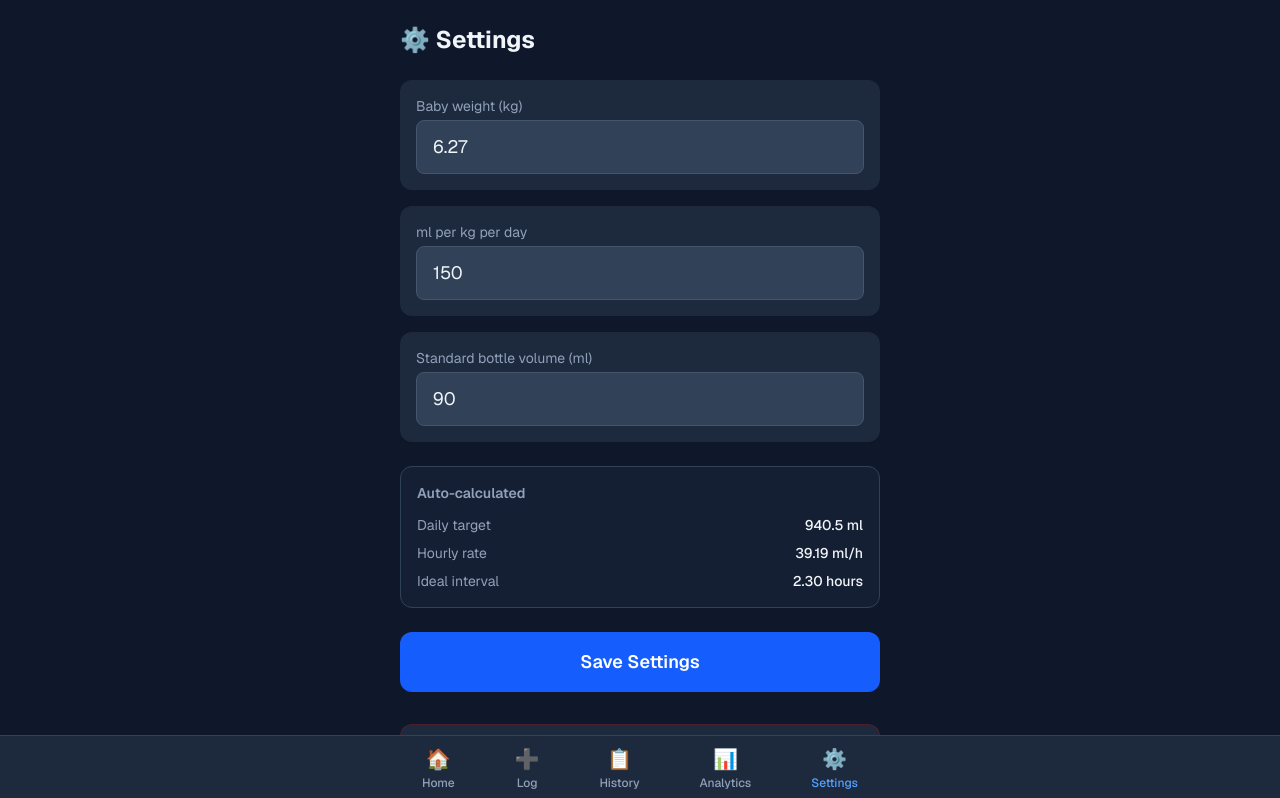
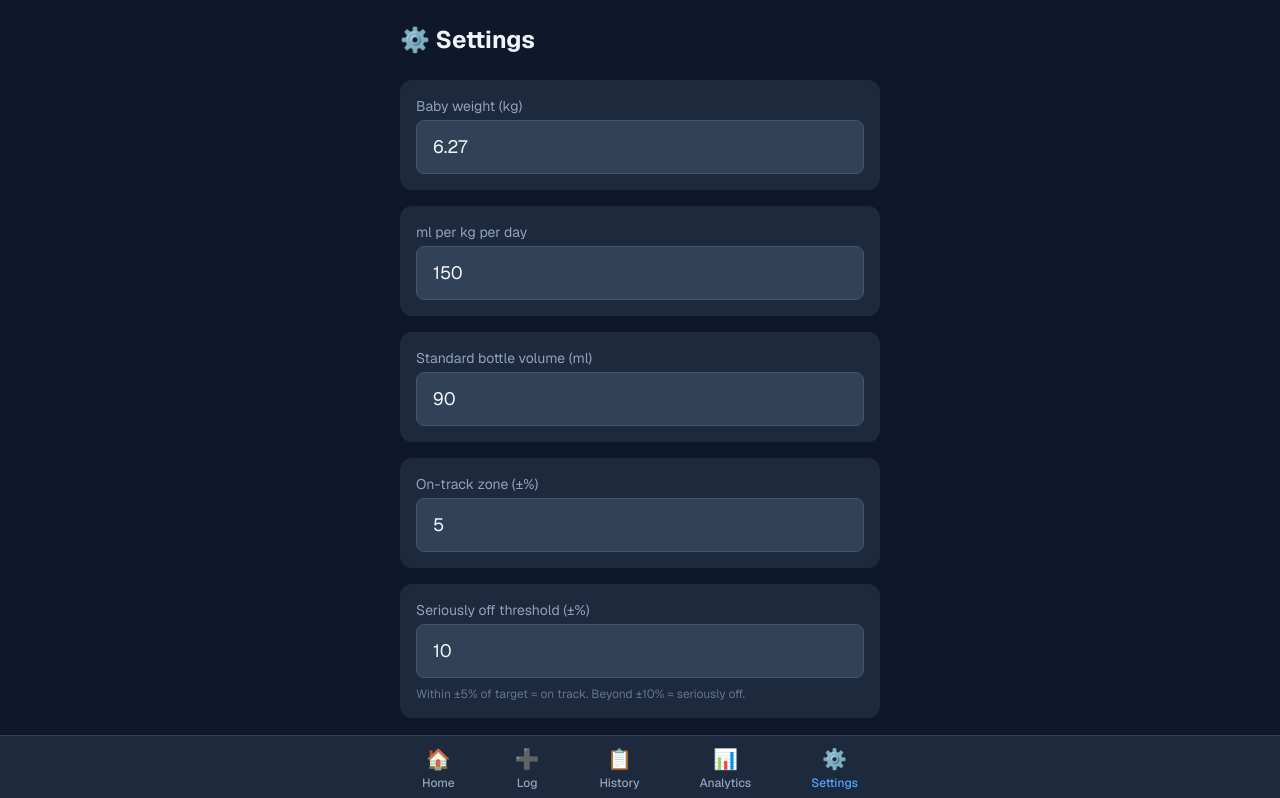
Before and after one commit to koenswings/baby-milk-tracker, a Next.js app: page /settings in a window 1280 px wide. Shown: the top 798 px of the page. Built offline with nearby package versions, Linux system fonts and the light colour scheme.

Commit message:
feat: configurable yellow/red thresholds in Settings (default ±5%/±10%)

```diff
--- a/src/app/analytics/page.tsx
+++ b/src/app/analytics/page.tsx
@@ -20,6 +20,15 @@ import {
   ResponsiveContainer,
 } from "recharts";
 import BottomNav from "@/components/BottomNav";
+
+function barColorHex(pct: number, y: number, r: number, isToday?: boolean, totalMl?: number): string {
+  if (isToday) return '#64748b'; // grey — day in progress
+  if (!totalMl || totalMl === 0) return '#334155'; // empty
+  const diff = Math.abs(pct - 100);
+  if (diff <= y) return '#4ade80';
+  if (diff <= r) return '#facc15';
+  return '#f87171';
+}
 
 export default function AnalyticsPage() {
   const [feeds, setFeeds] = useState<Feed[]>([]);
@@ -109,21 +118,19 @@ export default function AnalyticsPage() {
             />
             <Bar dataKey="totalMl" radius={[4, 4, 0, 0]}>
               {chartData.map((entry, index) => {
-                let color = "#3b82f6";
-                if ((entry as any).isToday) {
-                  color = "#64748b"; // grey — day in progress
-                } else if (entry.totalMl > 0) {
-                  if (entry.pct > 110) color = "#f87171";
-                  else if (entry.pct >= 80) color = "#4ade80";
-                  else if (entry.pct >= 70) color = "#facc15";
-                  else color = "#f87171";
-                }
+                const color = barColorHex(
+                  entry.pct,
+                  settings.yellowThresholdPct ?? 5,
+                  settings.redThresholdPct ?? 10,
+                  (entry as any).isToday,
+                  entry.totalMl
+                );
                 return <Cell key={`cell-${index}`} fill={color} />;
               })}
             </Bar>
           </BarChart>
         </ResponsiveContainer>
-        <p className="text-xs text-slate-500 mt-1">Green dashed = current target ({Math.round(derived.dailyTargetMl)} ml). Bar color reflects target at time of feed. 🟢 on track (80–110%) 🟡 slightly off (&gt;110% or 70–79%) 🔴 significantly off</p>
+        <p className="text-xs text-slate-500 mt-1">Green dashed = current target ({Math.round(derived.dailyTargetMl)} ml). Bar color reflects target at time of feed. 🟢 on track (±{settings.yellowThresholdPct}%) 🟡 slightly off (±{settings.redThresholdPct}%) 🔴 significantly off</p>
       </div>
 
       {/* Stats grid */}
--- a/src/app/page.tsx
+++ b/src/app/page.tsx
@@ -135,12 +135,16 @@ export default function Dashboard() {
           label="Strict 24h"
           value={`${Math.round(strict24h)} ml`}
           percentage={strict24hPct}
+          yellowThresholdPct={settings.yellowThresholdPct}
+          redThresholdPct={settings.redThresholdPct}
         />
         <div className="relative">
           <StatusBadge
             label="Smoothed"
             value={`${smoothedBottles.toFixed(1)} bottles`}
             percentage={smoothedPct}
+            yellowThresholdPct={settings.yellowThresholdPct}
+            redThresholdPct={settings.redThresholdPct}
           />
           <button
             onClick={() => setShowExplainer(true)}
--- a/src/app/settings/page.tsx
+++ b/src/app/settings/page.tsx
@@ -12,6 +12,8 @@ export default function SettingsPage() {
     weightKg: 6.27,
     mlPerKgPerDay: 150,
     standardBottleVolume: 90,
+    yellowThresholdPct: 5,
+    redThresholdPct: 10,
   });
   const [saved, setSaved] = useState(false);
   const [importText, setImportText] = useState("");
@@ -119,6 +121,35 @@ export default function SettingsPage() {
             className="w-full bg-slate-700 border border-slate-600 rounded-lg px-4 py-3 text-slate-100 text-lg focus:outline-none focus:border-blue-500"
           />
         </div>
+
+        <div className="bg-slate-800 rounded-xl p-4">
+          <label className="block text-sm text-slate-400 mb-1">On-track zone (±%)</label>
+          <input
+            type="number"
+            value={settings.yellowThresholdPct}
+            onChange={(e) => update("yellowThresholdPct", e.target.value)}
+            step="1"
+            min="1"
+            max="49"
+            className="w-full bg-slate-700 border border-slate-600 rounded-lg px-4 py-3 text-slate-100 text-lg focus:outline-none focus:border-blue-500"
+          />
+        </div>
+
+        <div className="bg-slate-800 rounded-xl p-4">
+          <label className="block text-sm text-slate-400 mb-1">Seriously off threshold (±%)</label>
+          <input
+            type="number"
+            value={settings.redThresholdPct}
+            onChange={(e) => update("redThresholdPct", e.target.value)}
+            step="1"
+            min="1"
+            max="49"
+            className="w-full bg-slate-700 border border-slate-600 rounded-lg px-4 py-3 text-slate-100 text-lg focus:outline-none focus:border-blue-500"
+          />
+          <p className="text-xs text-slate-500 mt-2">
+            Within ±{settings.yellowThresholdPct}% of target = on track. Beyond ±{settings.redThresholdPct}% = seriously off.
+          </p>
+        </div>
       </div>
 
       {/* Derived values */}
--- a/src/components/StatusBadge.tsx
+++ b/src/components/StatusBadge.tsx
@@ -2,30 +2,30 @@ interface Props {
   percentage: number;
   label: string;
   value: string;
+  yellowThresholdPct?: number;
+  redThresholdPct?: number;
 }
 
-function colorClasses(percentage: number): string {
-  if (percentage > 110) return "text-red-400 bg-red-900/30 border-red-700";
-  if (percentage > 105) return "text-yellow-400 bg-yellow-900/30 border-yellow-700";
-  if (percentage >= 80) return "text-green-400 bg-green-900/30 border-green-700";
-  if (percentage >= 70) return "text-yellow-400 bg-yellow-900/30 border-yellow-700";
-  return "text-red-400 bg-red-900/30 border-red-700";
+function colorClasses(pct: number, y = 5, r = 10): string {
+  const diff = Math.abs(pct - 100);
+  if (diff <= y) return 'text-green-400 bg-green-900/30 border-green-700';
+  if (diff <= r) return 'text-yellow-400 bg-yellow-900/30 border-yellow-700';
+  return 'text-red-400 bg-red-900/30 border-red-700';
 }
 
-function statusLabel(percentage: number): string {
-  if (percentage > 110) return "⚠️ overfed";
-  if (percentage > 105) return "slightly overfed";
-  if (percentage >= 80) return "on track";
-  if (percentage >= 70) return "slightly behind";
-  return "⚠️ behind";
+function statusLabel(pct: number, y = 5, r = 10): string {
+  const diff = Math.abs(pct - 100);
+  if (diff <= y) return 'on track';
+  if (pct > 100) return diff <= r ? 'slightly overfed' : '⚠️ overfed';
+  return diff <= r ? 'slightly behind' : '⚠️ behind';
 }
 
-export default function StatusBadge({ percentage, label, value }: Props) {
+export default function StatusBadge({ percentage, label, value, yellowThresholdPct = 5, redThresholdPct = 10 }: Props) {
   return (
-    <div className={`rounded-xl border p-4 ${colorClasses(percentage)}`}>
+    <div className={`rounded-xl border p-4 ${colorClasses(percentage, yellowThresholdPct, redThresholdPct)}`}>
       <div className="text-sm font-medium opacity-80">{label}</div>
       <div className="text-2xl font-bold mt-1">{value}</div>
-      <div className="text-sm mt-1">{Math.round(percentage)}% · {statusLabel(percentage)}</div>
+      <div className="text-sm mt-1">{Math.round(percentage)}% · {statusLabel(percentage, yellowThresholdPct, redThresholdPct)}</div>
     </div>
   );
 }
--- a/src/lib/calculations.ts
+++ b/src/lib/calculations.ts
@@ -130,12 +130,24 @@ export function periodTotal(feeds: Feed[], days: number, now: number = Date.now(
     .reduce((sum, f) => sum + f.volume, 0);
 }
 
-// Status color accounts for both underfeeding and overfeeding.
-// Good zone: 80–105%. Overfed: >105% yellow, >110% red. Underfed: <80% red, 80–90% yellow.
-export function statusColor(percentage: number): string {
-  if (percentage > 110) return "red";    // significantly overfed
-  if (percentage > 105) return "yellow"; // slightly overfed
-  if (percentage >= 80) return "green";  // good zone (includes slightly above target)
-  if (percentage >= 70) return "yellow"; // slightly underfed
-  return "red";                          // significantly underfed
+export function statusColor(
+  pct: number,
+  yellowThresholdPct = 5,
+  redThresholdPct = 10
+): string {
+  const diff = Math.abs(pct - 100);
+  if (diff <= yellowThresholdPct) return 'green';
+  if (diff <= redThresholdPct) return 'yellow';
+  return 'red';
 }
+
+export function statusHexColor(
+  pct: number,
+  yellowThresholdPct = 5,
+  redThresholdPct = 10
+): string {
+  const diff = Math.abs(pct - 100);
+  if (diff <= yellowThresholdPct) return '#4ade80'; // green
+  if (diff <= redThresholdPct) return '#facc15';    // yellow
+  return '#f87171';                                  // red
+}
--- a/src/lib/server-store.ts
+++ b/src/lib/server-store.ts
@@ -13,6 +13,8 @@ const DEFAULT_SETTINGS: Settings = {
   weightKg: 6.27,
   mlPerKgPerDay: 150,
   standardBottleVolume: 90,
+  yellowThresholdPct: 5,
+  redThresholdPct: 10,
 };
 
 function ensureDir() {
--- a/src/lib/store.ts
+++ b/src/lib/store.ts
@@ -55,7 +55,7 @@ export async function deleteFeed(id: string): Promise<Feed[]> {
 
 export async function getSettings(): Promise<Settings> {
   const res = await fetch("/api/settings", { cache: "no-store" });
-  if (!res.ok) return { weightKg: 6.27, mlPerKgPerDay: 150, standardBottleVolume: 90 };
+  if (!res.ok) return { weightKg: 6.27, mlPerKgPerDay: 150, standardBottleVolume: 90, yellowThresholdPct: 5, redThresholdPct: 10 };
   return res.json();
 }
 
--- a/src/types/index.ts
+++ b/src/types/index.ts
@@ -9,6 +9,8 @@ export interface Settings {
   weightKg: number;
   mlPerKgPerDay: number;
   standardBottleVolume: number;
+  yellowThresholdPct: number; // default 5 — within this % of target = on track
+  redThresholdPct: number;    // default 10 — beyond this % of target = seriously off
 }
 
 export interface DerivedSettings {
```
